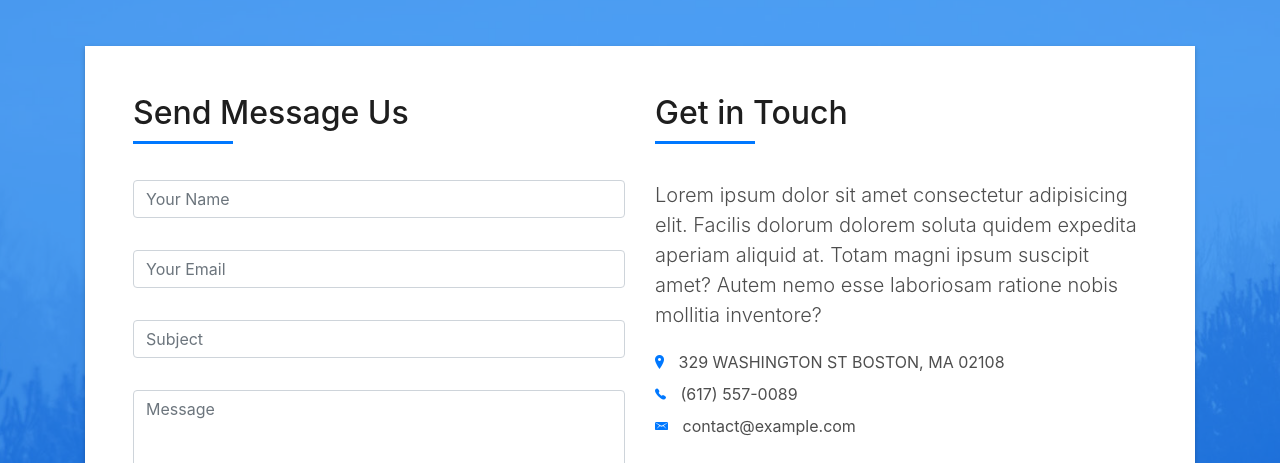
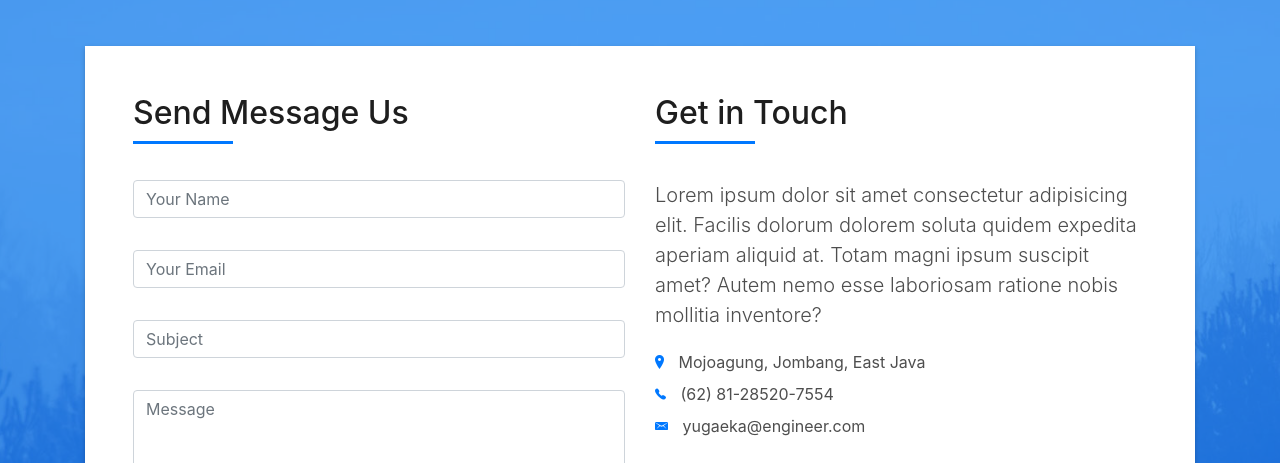
Before and after one commit to yugaekapratama/Curriculum-Vitae, a plain HTML site: page index.html in a window 1280 px wide. Shown: the part 5595-6058 px from the top of the page. Drawn offline with Linux system fonts and the light colour scheme; files whose address does not match are found by name.

Commit message:
Update index.html

```diff
--- a/index.html
+++ b/index.html
@@ -2,7 +2,7 @@
 <html lang="en">
 <head>
   <meta charset="utf-8">
-  <title>DevFolio Bootstrap Template</title>
+  <title>Curriculum Vitae</title>
   <meta content="width=device-width, initial-scale=1.0" name="viewport">
   <meta content="" name="keywords">
   <meta content="" name="description">
@@ -714,9 +714,9 @@
                       mollitia inventore?
                     </p>
                     <ul class="list-ico">
-                      <li><span class="ion-ios-location"></span> 329 WASHINGTON ST BOSTON, MA 02108</li>
-                      <li><span class="ion-ios-telephone"></span> (617) 557-0089</li>
-                      <li><span class="ion-email"></span> contact@example.com</li>
+                      <li><span class="ion-ios-location"></span> Mojoagung, Jombang, East Java</li>
+                      <li><span class="ion-ios-telephone"></span> (62) 81-28520-7554</li>
+                      <li><span class="ion-email"></span> yugaeka@engineer.com</li>
                     </ul>
                   </div>
                   <div class="socials">
```
